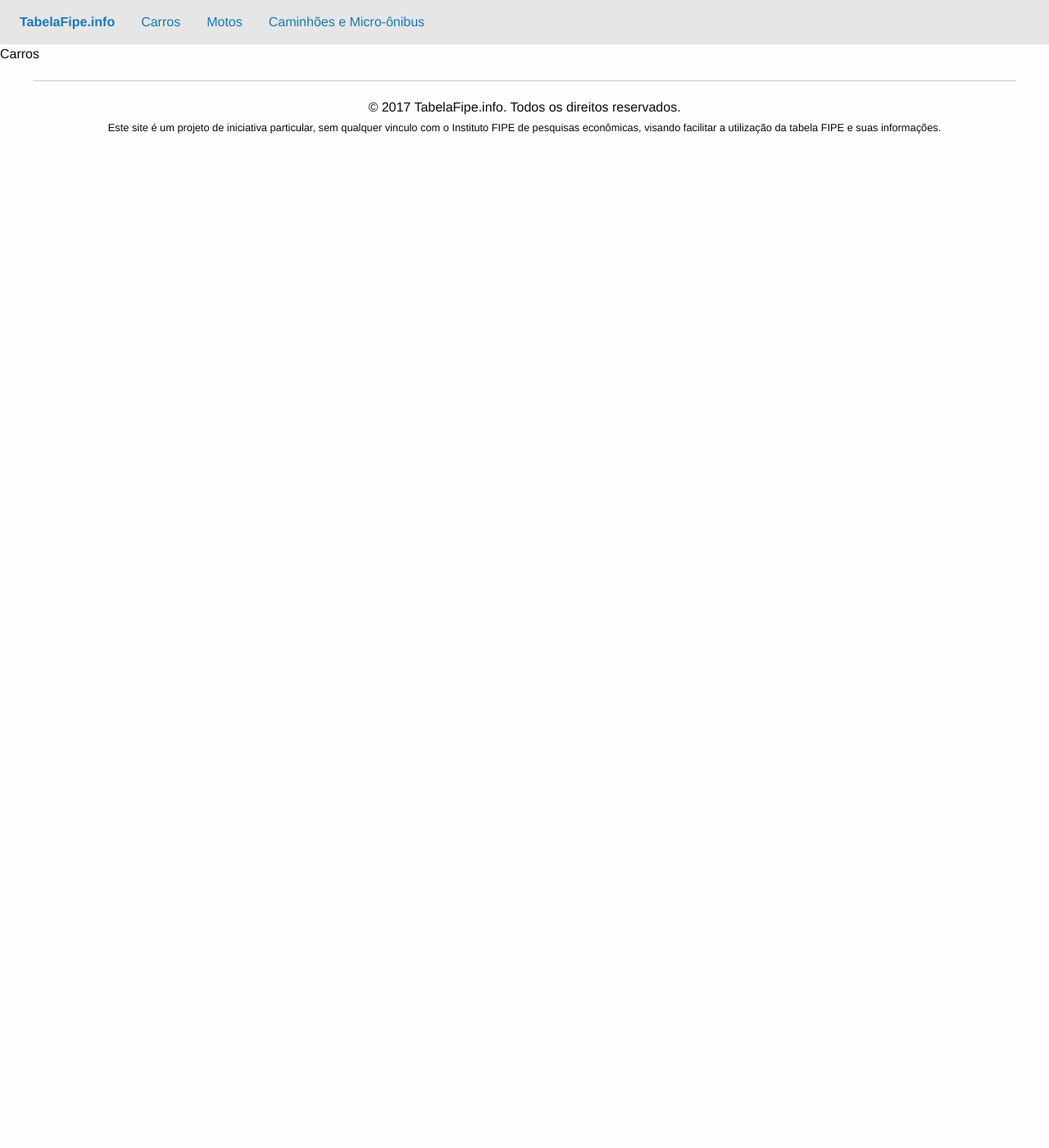
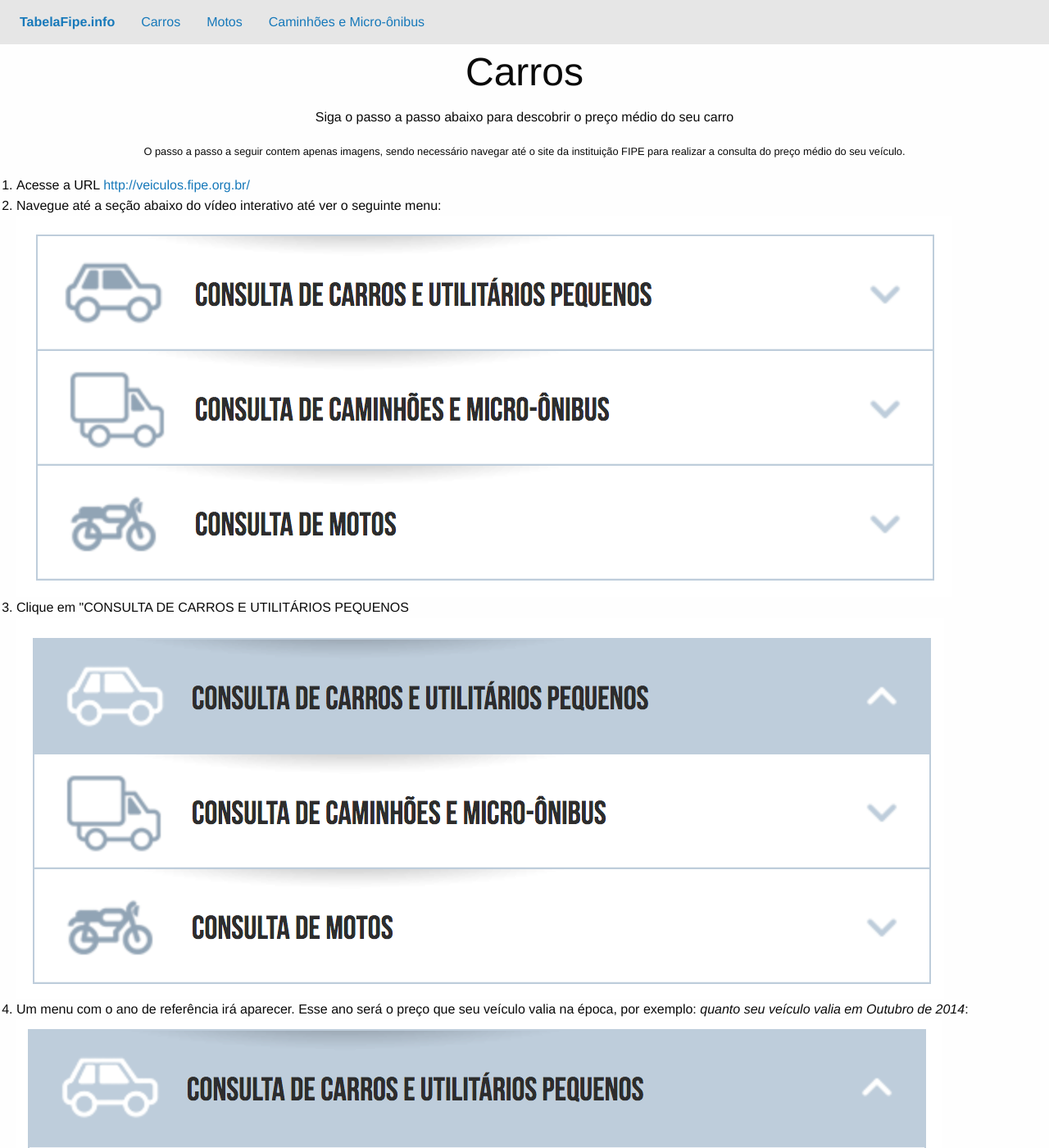
Before and after one commit to tiagoamaro/fipe-site, a Jekyll site: the page built from carros.html, in a window 1280 px wide and 1400 px high. Shown: the whole window at 82% size. Built offline with Jekyll 4.4.1, drawn with Linux system fonts in a browser that asks for light colours; nearby versions of some CDN libraries; some of the changed text lies outside the part shown.

Commit message:
add step by step for cars

```diff
--- a/carros.html
+++ b/carros.html
@@ -2,4 +2,54 @@
 layout: default
 ---
 
-Carros
+<div class="row">
+  <div class="medium-12 columns text-center">
+    <h1>Carros</h1>
+  </div>
+
+  <div class="medium columns text-center">
+    <p>Siga o passo a passo abaixo para descobrir o preço médio do seu carro</p>
+
+    <p>
+      <small>
+        O passo a passo a seguir contem apenas imagens, sendo necessário navegar até o site da instituição FIPE para realizar a consulta do preço médio do seu veículo.
+      </small>
+    </p>
+  </div>
+</div>
+
+<div class="row">
+  <div class="medium-6 columns">
+    <ol>
+      <li>
+        Acesse a URL <a href="http://veiculos.fipe.org.br/" target="_blank">http://veiculos.fipe.org.br/</a>
+      </li>
+      <li>
+        Navegue até a seção abaixo do vídeo interativo até ver o seguinte menu:
+
+        <img src="/public/images/cars/cars-step-1.png" alt="Consultar Preços de Carros, passo 1">
+      </li>
+      <li>
+        Clique em "CONSULTA DE CARROS E UTILITÁRIOS PEQUENOS
+
+        <img src="/public/images/cars/cars-step-2.png" alt="Consultar Preços de Carros, passo 1">
+      </li>
+      <li>
+        Um menu com o ano de referência irá aparecer. Esse ano será o preço que seu veículo valia na época, por exemplo: <i>quanto seu veículo valia em Outubro de 2014</i>:
+
+        <img src="/public/images/cars/cars-step-3.png" alt="Consultar Preços de Carros, passo 1">
+      </li>
+      <li>
+        Selecione a Marca, Modelo e Ano do seu carro:
+
+        <img src="/public/images/cars/cars-step-4.png" alt="Consultar Preços de Carros, passo 1">
+      </li>
+      <li>
+        Pronto! O preço do veículo aparecerá na sua tela
+
+        <img src="/public/images/cars/cars-step-5.png" alt="Consultar Preços de Carros, passo 1">
+      </li>
+    </ol>
+  </div>
+  <div class="medium-6 columns extra-banners-column"></div>
+</div>
--- a/index.html
+++ b/index.html
@@ -22,6 +22,5 @@ layout: default
       </li>
     </ul>
   </div>
-  <div class="medium-6 columns extra-banners-column">
-  </div>
+  <div class="medium-6 columns extra-banners-column"></div>
 </div>
```
Also changed, not shown: public/images/cars/cars-step-1.png (added), public/images/cars/cars-step-2.png (added), public/images/cars/cars-step-3.png (added), public/images/cars/cars-step-4.png (added), public/images/cars/cars-step-5.png (added), 1 other file.
